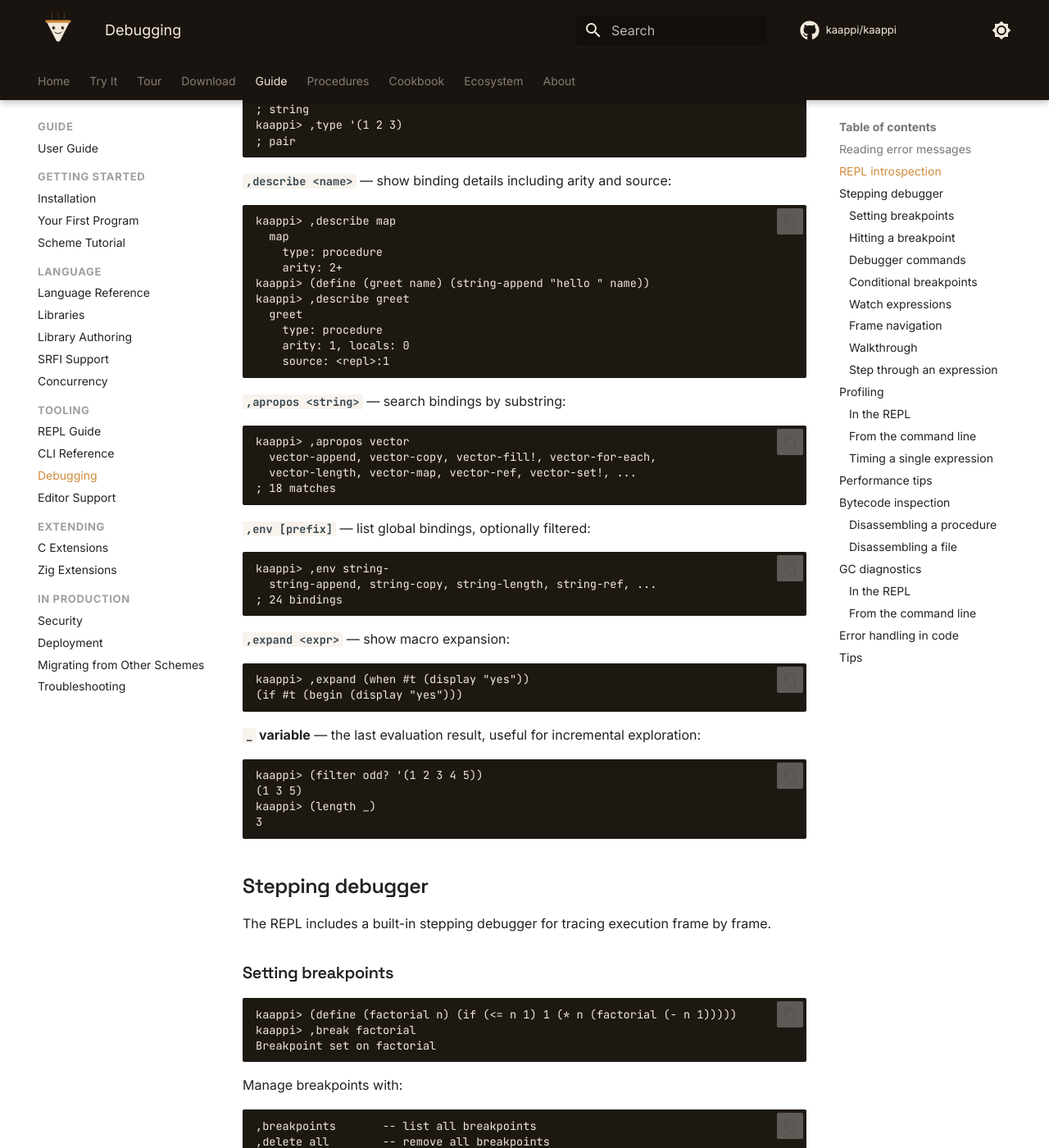
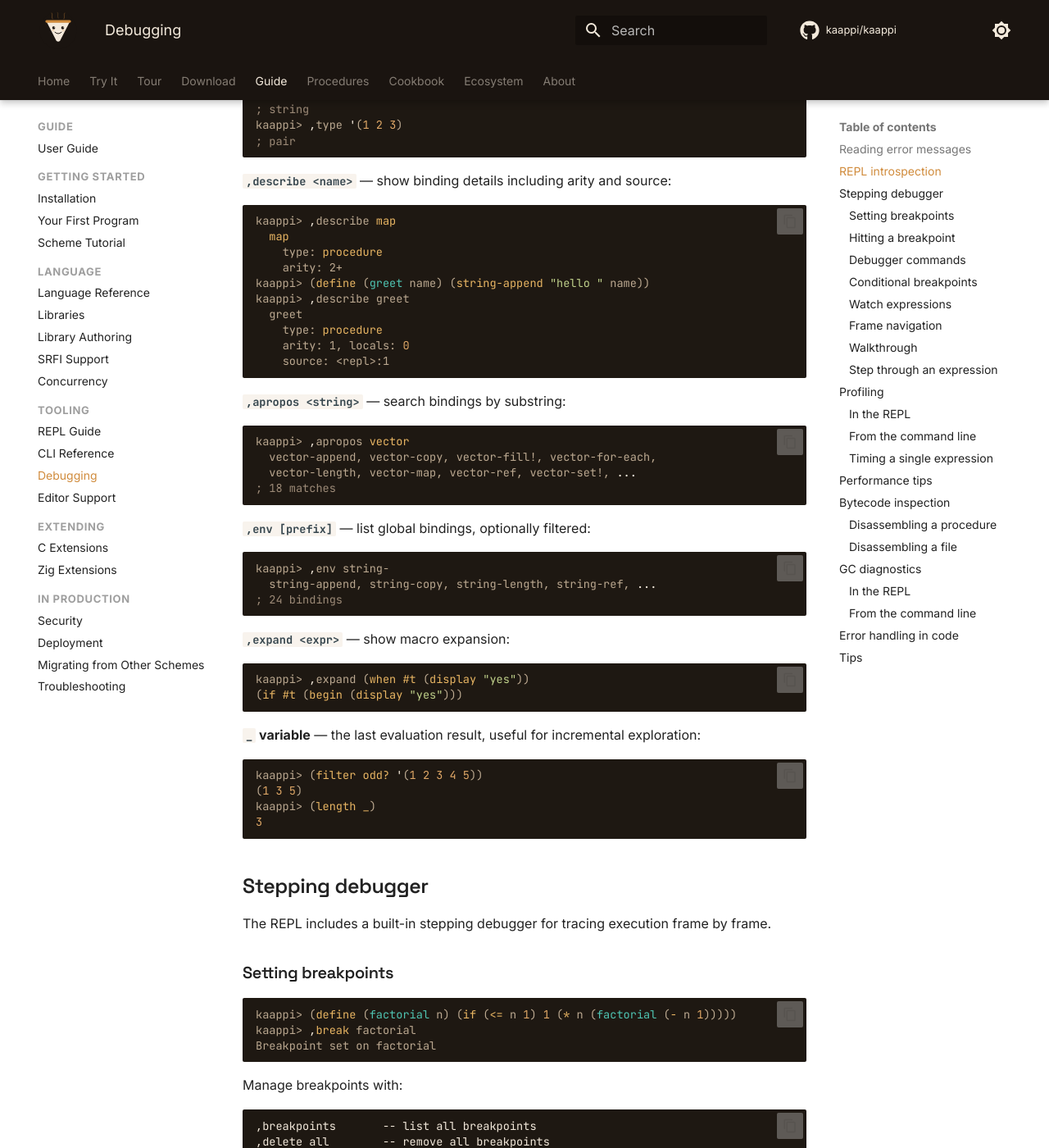
Before and after one commit to kaappi/kaappi.github.io, an MkDocs documentation site: the page built from docs/guide/debugging.md, in a window 1280 px wide and 1400 px high, scrolled down 932 px. Shown: the whole window at 82% size. Built offline with MkDocs 1.6.1 and Material for MkDocs 9.7.7, drawn with Linux system fonts in a browser that asks for light colours; comment, search, counter and statistics services are not loaded; some of the changed text lies outside the part shown.

````diff
--- a/docs/guide/debugging.md
+++ b/docs/guide/debugging.md
@@ -34,7 +34,7 @@ without stopping execution.
 
 **`,type <expr>`** — show the type of a result:
 
-```
+```scheme
 kaappi> ,type (+ 1 2)
 ; integer
 kaappi> ,type "hello"
@@ -45,7 +45,7 @@ kaappi> ,type '(1 2 3)
 
 **`,describe <name>`** — show binding details including arity and source:
 
-```
+```scheme
 kaappi> ,describe map
   map
     type: procedure
@@ -60,7 +60,7 @@ kaappi> ,describe greet
 
 **`,apropos <string>`** — search bindings by substring:
 
-```
+```scheme
 kaappi> ,apropos vector
   vector-append, vector-copy, vector-fill!, vector-for-each,
   vector-length, vector-map, vector-ref, vector-set!, ...
@@ -69,7 +69,7 @@ kaappi> ,apropos vector
 
 **`,env [prefix]`** — list global bindings, optionally filtered:
 
-```
+```scheme
 kaappi> ,env string-
   string-append, string-copy, string-length, string-ref, ...
 ; 24 bindings
@@ -77,14 +77,14 @@ kaappi> ,env string-
 
 **`,expand <expr>`** — show macro expansion:
 
-```
+```scheme
 kaappi> ,expand (when #t (display "yes"))
 (if #t (begin (display "yes")))
 ```
 
 **`_` variable** — the last evaluation result, useful for incremental exploration:
 
-```
+```scheme
 kaappi> (filter odd? '(1 2 3 4 5))
 (1 3 5)
 kaappi> (length _)
@@ -98,7 +98,7 @@ frame by frame.
 
 ### Setting breakpoints
 
-```
+```scheme
 kaappi> (define (factorial n) (if (<= n 1) 1 (* n (factorial (- n 1)))))
 kaappi> ,break factorial
 Breakpoint set on factorial
@@ -116,7 +116,7 @@ Manage breakpoints with:
 When execution reaches a breakpointed function, Kaappi pauses and shows
 a `debug>` prompt:
 
-```
+```scheme
 kaappi> (factorial 5)
 Break at factorial (<repl>:1)
 debug>
@@ -142,7 +142,7 @@ debug>
 
 Break only when a condition is true:
 
-```
+```scheme
 kaappi> ,break factorial
 Breakpoint set on factorial
 kaappi> ,condition 0 (> n 10)
@@ -185,7 +185,7 @@ debug> down
 
 ### Walkthrough
 
-```
+```scheme
 kaappi> (factorial 3)
 Break at factorial (<repl>:1)
 debug> locals
@@ -209,7 +209,7 @@ debug> continue
 
 Use `,step` to single-step from the start without setting breakpoints:
 
-```
+```scheme
 kaappi> ,step (* 2 (+ 3 4))
 ```
 
@@ -217,7 +217,7 @@ kaappi> ,step (* 2 (+ 3 4))
 
 ### In the REPL
 
-```
+```scheme
 kaappi> ,profile (factorial 20)
 2432902008176640000
 ; Profile Report
@@ -245,7 +245,7 @@ Profile an entire program run. The top 20 functions by self time are shown.
 
 For a quick wall-clock measurement without the full profile breakdown:
 
-```
+```scheme
 kaappi> ,time (fib 30)
 832040
 ; 0.025 seconds
@@ -300,7 +300,7 @@ kaappi> ,time (fib 30)
 
 Use the `,dis` REPL command or the `(disassemble)` procedure:
 
-```
+```scheme
 kaappi> (define (factorial n) (if (<= n 1) 1 (* n (factorial (- n 1)))))
 kaappi> ,dis factorial
 ; Function: factorial
@@ -337,7 +337,7 @@ Shows bytecode for all top-level definitions without executing the program.
 
 ### In the REPL
 
-```
+```scheme
 kaappi> ,gc
 GC Statistics:
   Collections:       0
````
Also changed, not shown: docs/guide/first-program.md (+2 -2 lines), docs/guide/repl.md (+27 -27 lines).
